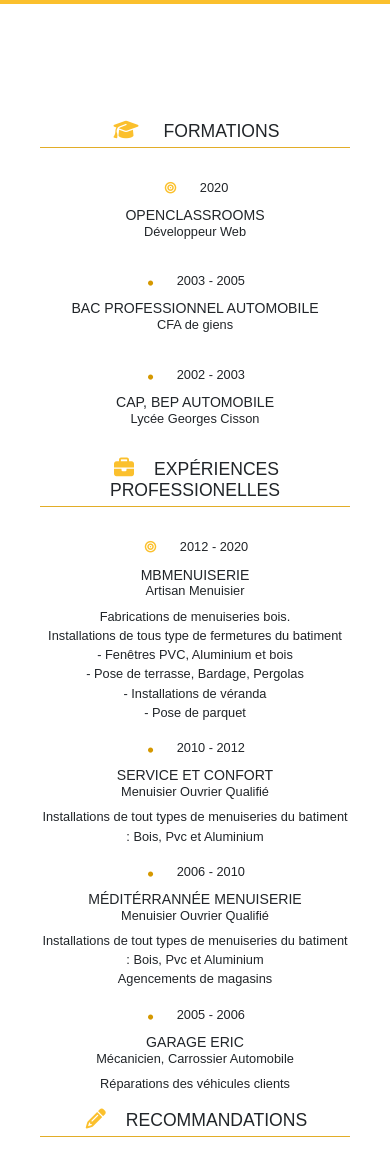
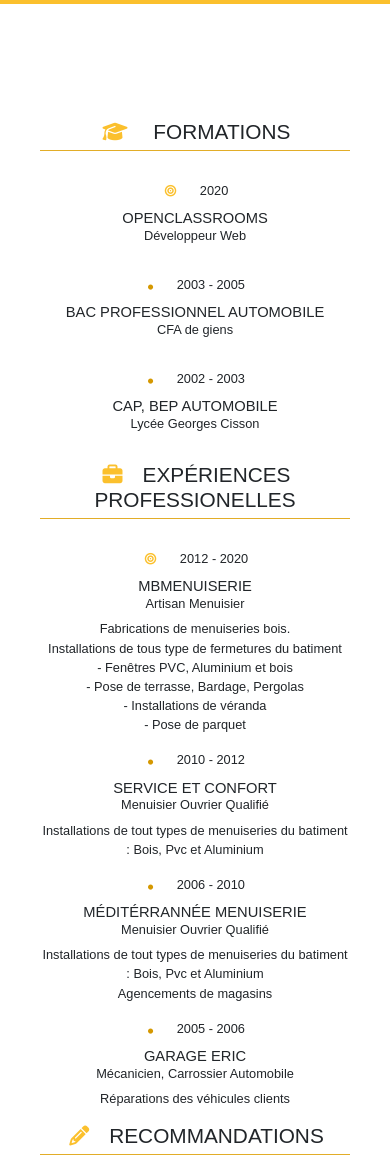
Before and after one commit to jam8310/jam8310.github.io, a plain HTML site: page index.html in a window 390 px wide. Shown: the part 880-2038 px from the top of the page. Drawn offline with Linux system fonts and the light colour scheme.

Commit message:
maj responsive mobile

```diff
--- a/css/m_main.css
+++ b/css/m_main.css
@@ -13,6 +13,13 @@
   .header{
     width:100%;
   }
+  .info{
+    width:100%;
+  }
+  h4{
+    font-size:1.3em;
+    text-align: center;
+  }
    .profil h1, .profil h5{
     display:block;
   }
@@ -25,7 +32,9 @@
    .loisirs p{
     margin-top:0;
   }
-
+  #cv{
+    font-size:1em;
+  }
   #cv .info-header h2, .info-header h5{
     display:none;
   }
@@ -41,12 +50,16 @@
     width:100%;
   }
 
-  h4{
-    text-align: center;
+  .description h4{
+    font-weight: 500;
+    font-size: 1.15em;
   }
   .description h4, .description h5{
     width:100%;
     text-align:center;
+  }
+  .recommandations p{
+    font-size: 1em;
   }
 
 }
```
